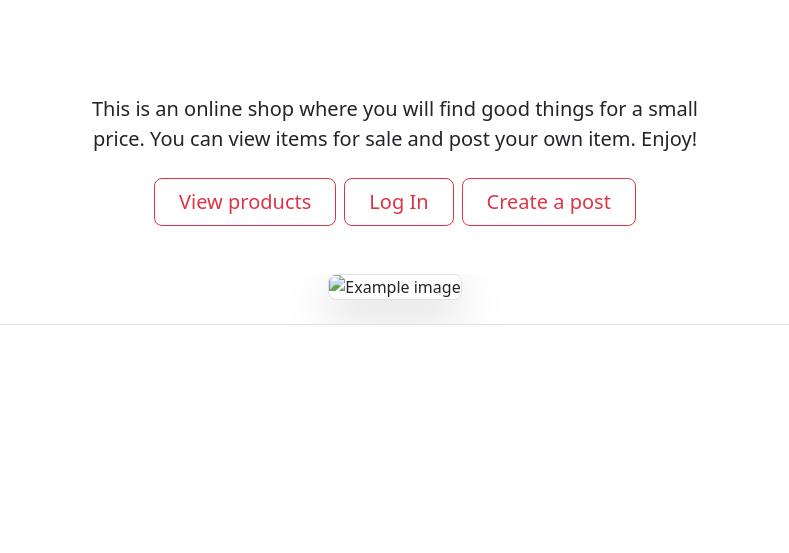
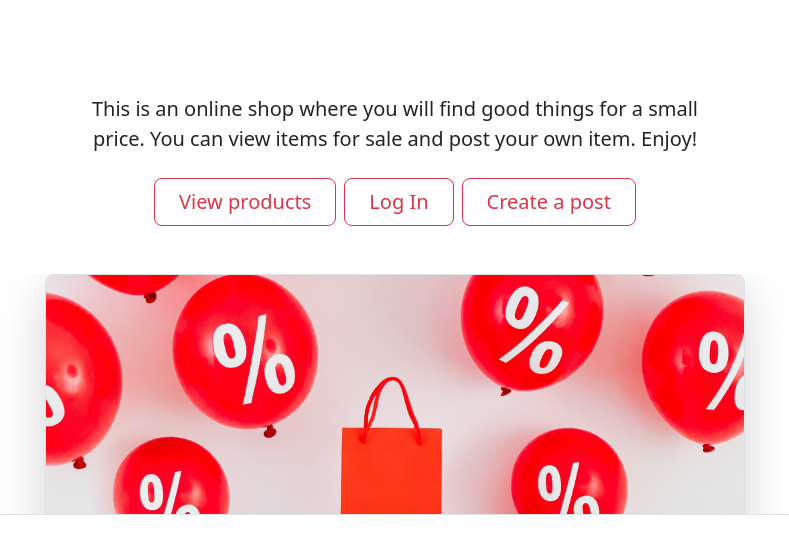
Before and after one commit to gaznik/JS2-resit, a website: page index.html in a window 1280 px wide. Shown: the part 301-854 px from the top of the page, without its empty margins (245-1034 px from the left). Before the commit the page ends 800 px from the top, so only its background shows below. Drawn offline with nearby package versions, Linux system fonts and the light colour scheme.

Commit message:
Added image to front page

```diff
--- a/index.html
+++ b/index.html
@@ -25,7 +25,7 @@
       </div>
       <div class="overflow-hidden" style="max-height: 30vh;">
         <div class="container px-5">
-          <img src="bootstrap-docs.png" class="img-fluid border rounded-3 shadow-lg mb-4" alt="Example image" width="700" height="500" loading="lazy">
+          <img src="images/balloons.jpg" class="img-fluid border rounded-3 shadow-lg mb-4" alt="Red shopping bag with red balloons" width="700" height="500" loading="lazy">
         </div>
       </div>
     </div>
```
Also changed, not shown: images/balloons.jpg (added).
